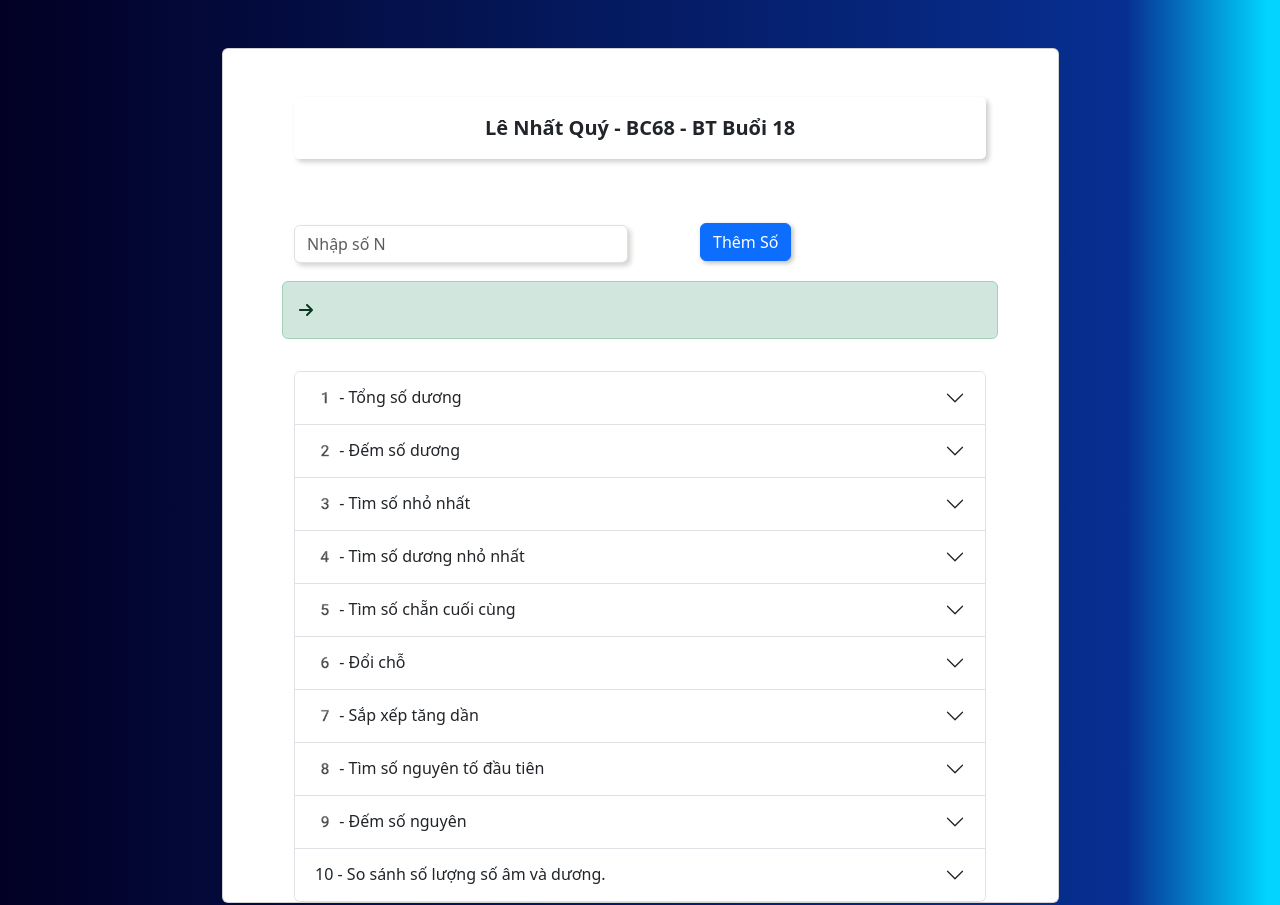
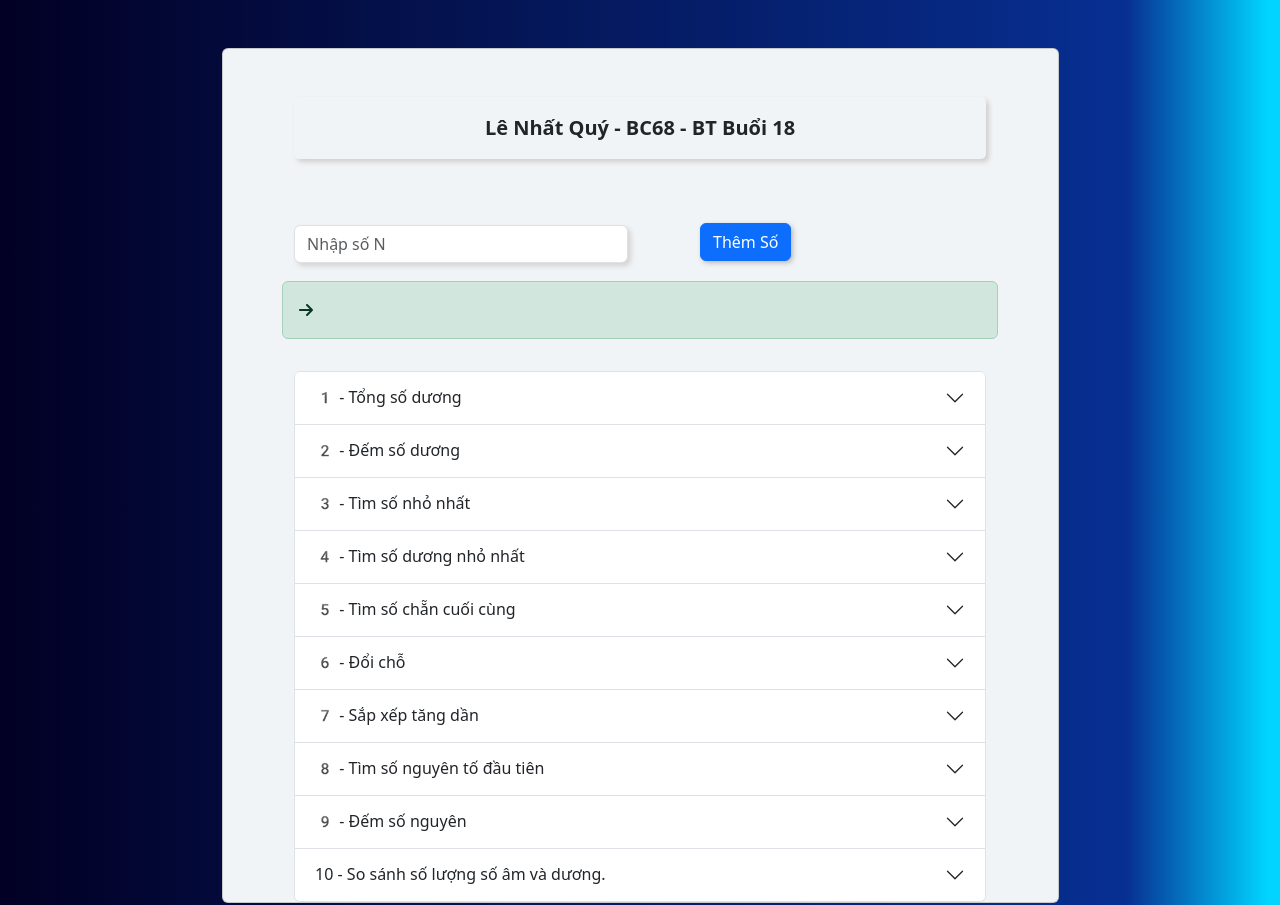
Before and after one commit to QuyLe241/BC68-LNQ-BT-Buoi18, a plain HTML site: page index.html in a window 1280 px wide. Shown: the top 905 px of the page. Drawn offline with nearby package versions, Linux system fonts and the light colour scheme.

Commit message:
update 3

```diff
--- a/css/style.css
+++ b/css/style.css
@@ -1,6 +1,11 @@
 .bg_body {
     background: rgb(2,0,36);
     background: linear-gradient(90deg, rgba(2,0,36,1) 0%, rgba(7,47,146,1) 88%, rgba(0,212,255,1) 99%);
+
+}
+
+.card_container {
+    background-color: rgb(240, 244, 246);
 
 }
 
--- a/index.html
+++ b/index.html
@@ -41,7 +41,7 @@
   <body>
     <div class="bg_body">
       <div class="container py-5">
-        <div class="card w-75 mx-auto">
+        <div class="card w-75 mx-auto card_container">
           <div class="bg-holder d-none d-lg-block bg-card"></div>
           <div class="card-body position-relative p-0">
             <div class="row p-0">
```
